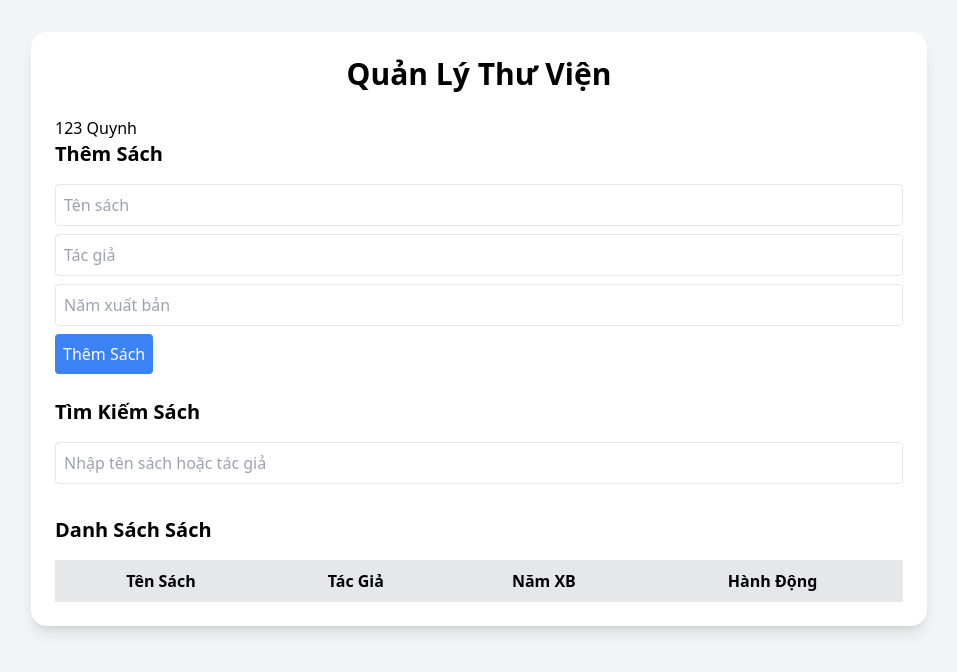
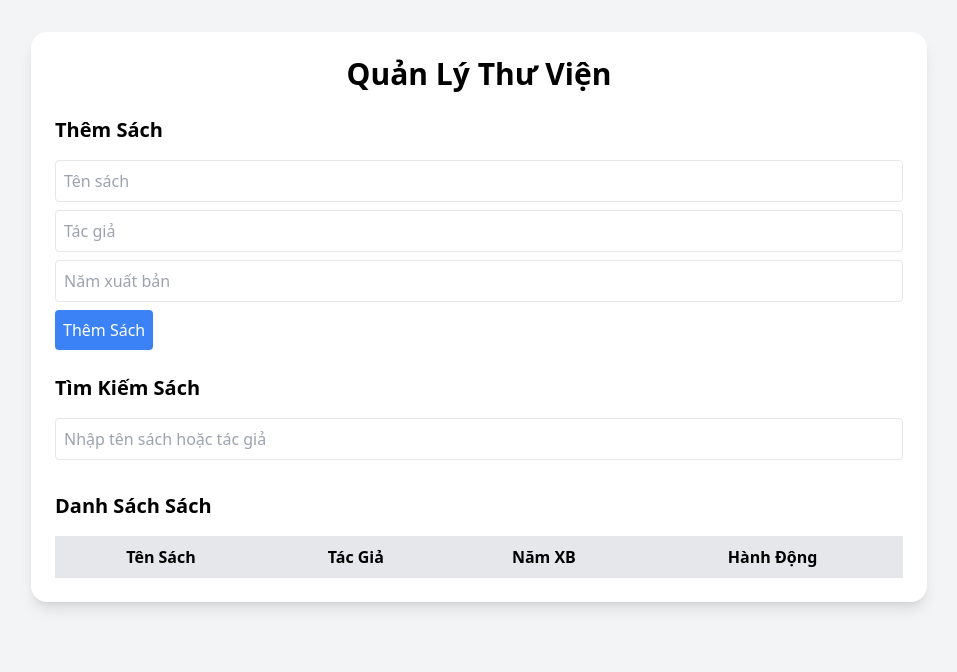
Before and after one commit to Nguyenquynh235/DoAnNhom1, a PHP site: page /DoAn1QuanLyThuVien.php in a window 1280 px wide. Shown: the top 672 px of the page, without its empty margins (161-1118 px from the left). Run offline with PHP 8.4, Linux system fonts and the light colour scheme; lists and menus that the app fills with data are empty; some libraries are stand-ins or nearby versions.

Commit message:
Update DoAn1QuanLyThuVien.php
xóa dòng 13

```diff
--- a/DoAn1QuanLyThuVien.php
+++ b/DoAn1QuanLyThuVien.php
@@ -10,7 +10,6 @@
         <h1 class="text-3xl font-bold mb-6 text-center">Quản Lý Thư Viện</h1>
 
         <!-- Form thêm sách -->
-        123 Quynh
         <div class="mb-6">
             <h2 class="text-xl font-semibold mb-4">Thêm Sách</h2>
             <input id="title" type="text" placeholder="Tên sách" class="border p-2 rounded w-full mb-2">
```
